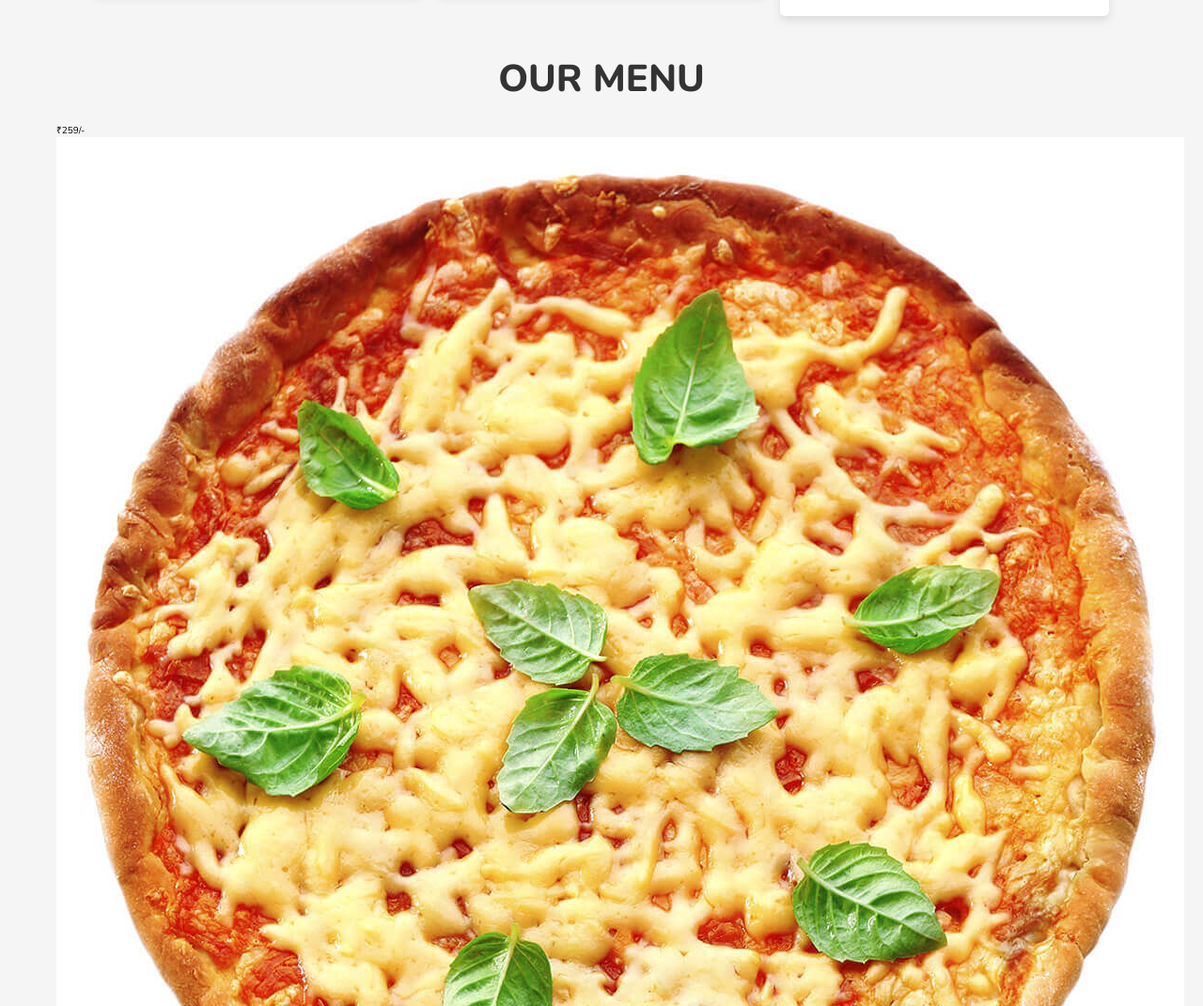
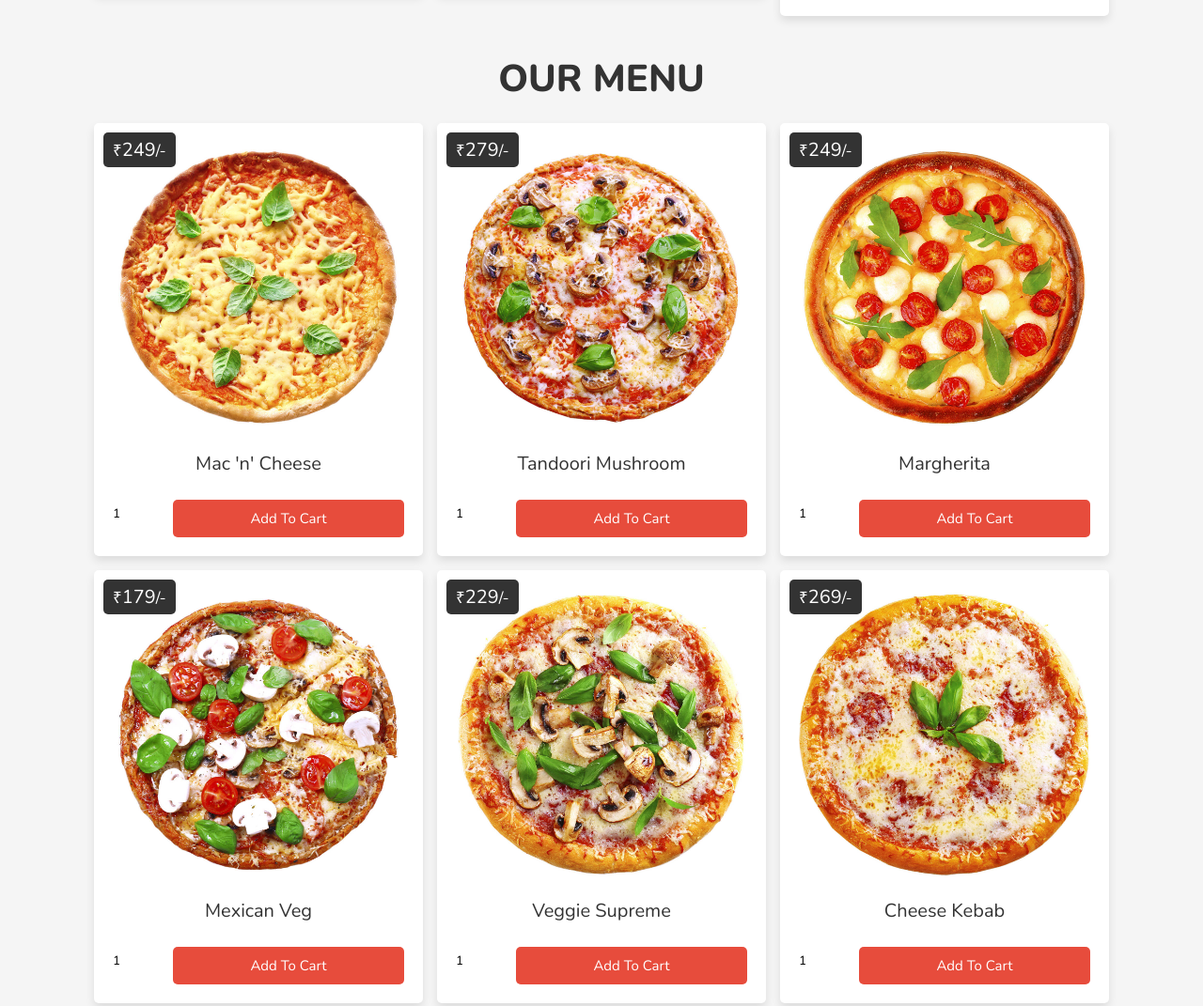
Before and after one commit to taurusilver7/pizza-hut, a plain HTML site: page index.html in a window 1280 px wide. Shown: the part 1388-2459 px from the top of the page at 94% size. Drawn offline with nearby package versions, Linux system fonts and the light colour scheme.

Commit message:
menu custom

```diff
--- a/index.html
+++ b/index.html
@@ -382,7 +382,7 @@
 
       <div class="box-container">
         <div class="box">
-          <div class="price">₹<span>259</span>/-</div>
+          <div class="price">₹<span>249</span>/-</div>
           <img src="img/pizza-1.jpg" alt="" />
           <div class="name">Mac 'n' Cheese</div>
           <form action="" method="post">
@@ -404,7 +404,7 @@
         </div>
 
         <div class="box">
-          <div class="price">₹<span>249</span>/-</div>
+          <div class="price">₹<span>279</span>/-</div>
           <img src="img/pizza-2.jpg" alt="" />
           <div class="name">Tandoori Mushroom</div>
           <form action="" method="post">
--- a/style/style.css
+++ b/style/style.css
@@ -507,6 +507,53 @@ section {
   color: var(--light-color);
 }
 
+.menu .box-container {
+  display: grid;
+  grid-template-columns: repeat(auto-fit, 35rem);
+  gap: 1.5rem;
+  align-items: flex-start;
+  justify-content: center;
+}
+
+.menu .box-container .box {
+  background-color: var(--white);
+  border-radius: 0.5rem;
+  padding: 2rem;
+  text-align: center;
+  box-shadow: var(--box-shadow);
+  position: relative;
+}
+
+.menu .box-container .box img {
+  width: 100%;
+}
+
+.menu .box-container .box .price {
+  background-color: var(--black);
+  color: var(--white);
+  border-radius: 0.5rem;
+  padding: 0.5rem 1rem;
+  font-size: 1.7rem;
+  position: absolute;
+  top: 1rem;
+  left: 1rem;
+}
+
+.menu .box-container .box .price span {
+  font-size: 2rem;
+}
+
+.menu .box-container .box .name {
+  font-size: 2rem;
+  color: var(--black);
+  margin: 1.5rem 0;
+}
+
+.menu .box-container .box form {
+  display: flex;
+  gap: 1rem;
+}
+
 /* Media Queries */
 
 @media (max-width: 768px) {
```
